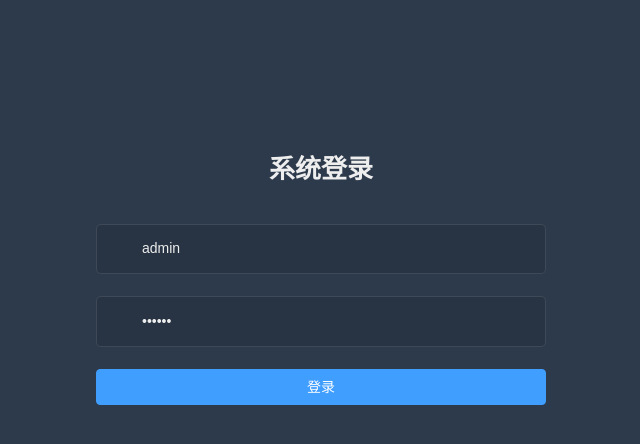
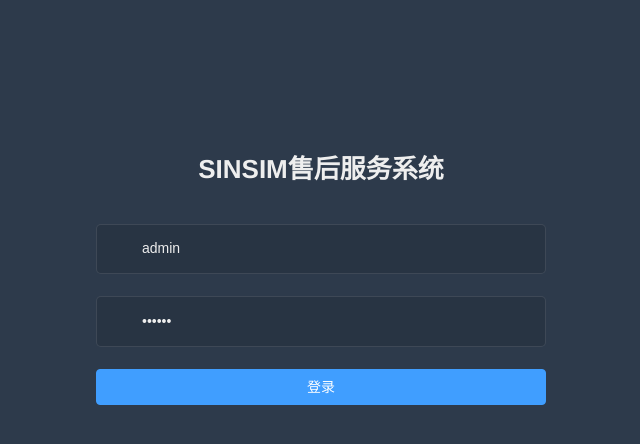
Before and after one commit to WilsonHu/aftersale_backend, a Vue app: page /#/login in a window 1280 px wide. Shown: the top 444 px of the page, without its empty margins (319-959 px from the left). Built offline with nearby package versions, Linux system fonts and the light colour scheme.

Commit message:
改系统名

```diff
--- a/index.html
+++ b/index.html
@@ -11,7 +11,7 @@
     <script type="text/javascript" src="./src/assets/js/jquery-3.1.1.min.js"></script>
     <script type="text/javascript" src="./src/assets/js/bootstrap.min.js"></script>
     <script type="text/javascript" src="./src/assets/js/jquery.magnify.js"></script>
-    <title>sinsim_admin</title>
+    <title>浙江信胜售后服务系统</title>
   </head>
   <body>
     <script src=<%= htmlWebpackPlugin.options.path %>/tinymce4.7.5/tinymce.min.js></script>
--- a/src/lang/zh.js
+++ b/src/lang/zh.js
@@ -92,7 +92,7 @@ export default {
     theme: '换肤'
   },
   login: {
-    title: '系统登录',
+    title: 'SINSIM售后服务系统',
     logIn: '登录',
     username: '账号',
     password: '密码',
```
